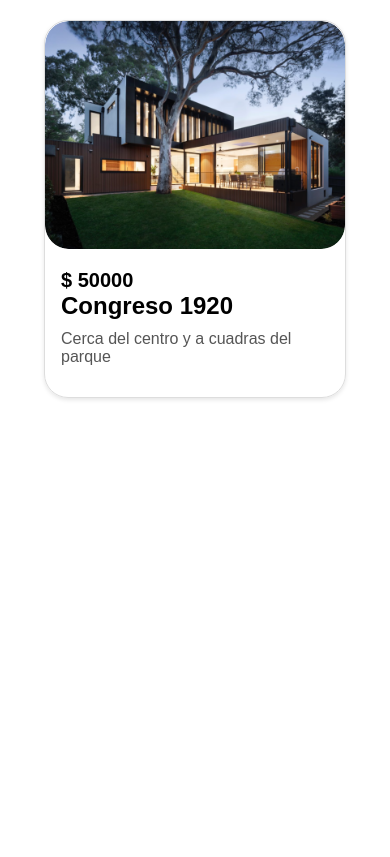
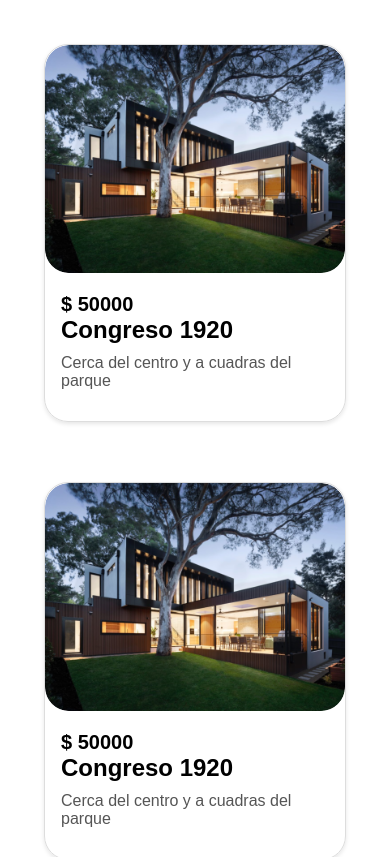
Before and after one commit to mpaulabarroso/softwind-challenge, a React (Vite) app: page / in a window 390 px wide. Shown: the top 857 px of the page. Built offline with nearby package versions, Linux system fonts and the light colour scheme.

Commit message:
feat: add responsive

```diff
--- a/src/pages/main/MainPage.jsx
+++ b/src/pages/main/MainPage.jsx
@@ -2,11 +2,16 @@ import { Modal } from "../../components/Modal";
 import { ProductCard } from "./components/product-card/ProductCard";
 import img from '../../assets/casa.png'
 import { ProductDetailCard } from "./components/product-detail-card/ProductDetailCard";
+import styles from './mainPage.module.css'
 
 export function MainPage() {
 
     return (
+        <div className={styles.container}>
+            {[1, 2, 3, 4, 5, 6, 7, 8, 9, 10].map(i => {
+                return (
                     <Modal
+                        key={i}
                         toDisplay={
                             <ProductDetailCard
                                 image={img}
@@ -25,4 +30,7 @@ export function MainPage() {
                         }
                     />
                 )
+            })}
+        </div>
+    )
 }
--- /dev/null
+++ b/src/pages/main/mainPage.module.css
@@ -0,0 +1,8 @@
+.container {
+    padding: 24px 0px;
+    display: grid;
+    grid-template-columns: repeat(auto-fill, minmax(300px, 1fr));
+    grid-gap: 20px;
+    justify-items: center;
+    align-items: center;
+}
```
Lines whose indentation alone changed are shown as unchanged.
